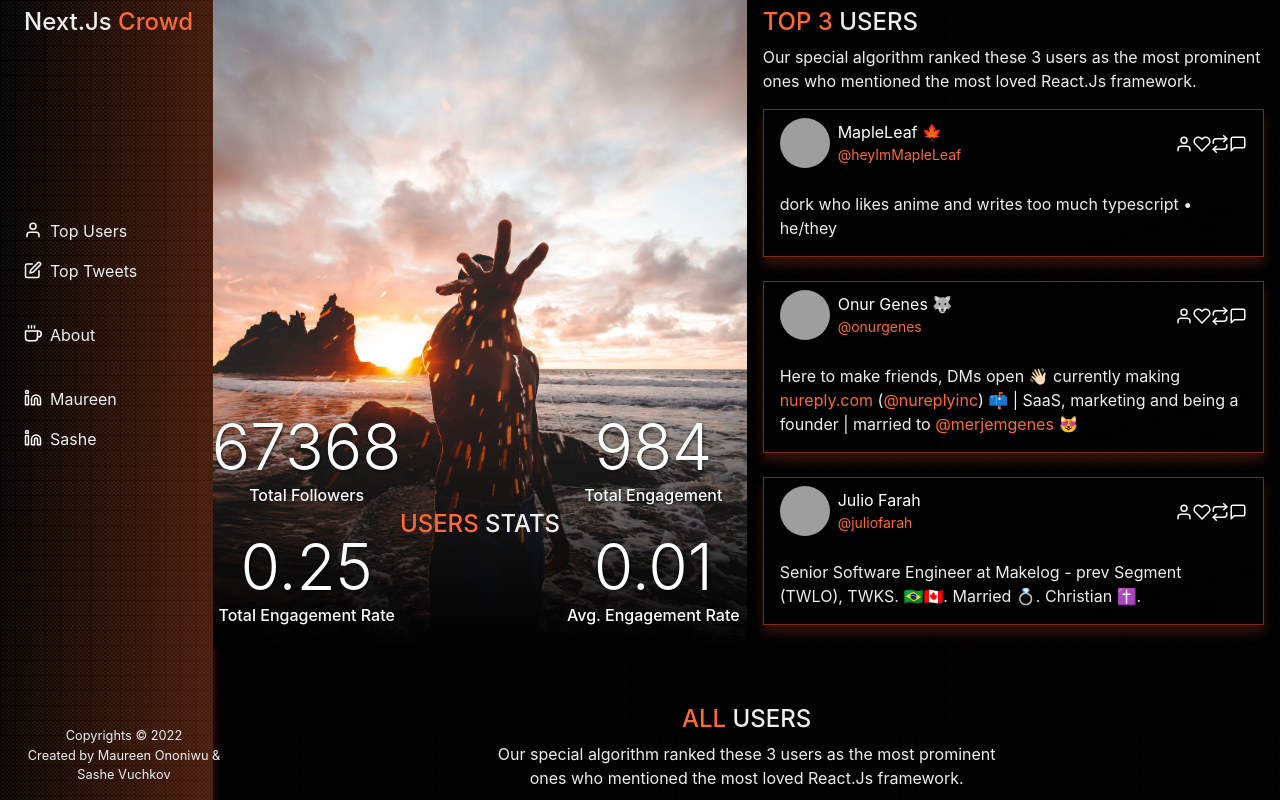
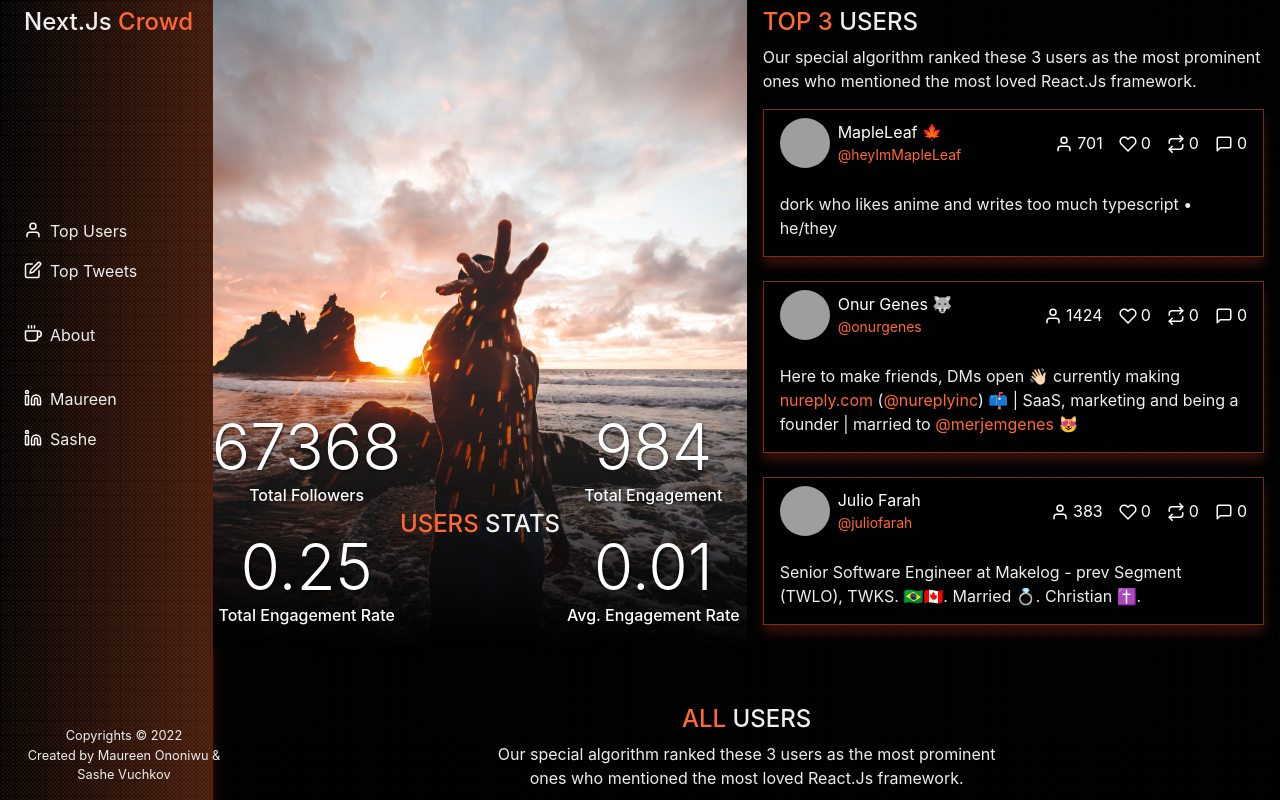
Before and after one commit to SasheVuchkov/nextjs-crowd, a Next.js app: page / in a window 1280 px wide. Shown: the top 800 px of the page. Built offline with nearby package versions, Linux system fonts and the light colour scheme; grey boxes are pictures that could not be loaded; what javascript-time-ago would draw is missing.

Commit message:
Front-end: Create a CardStat react component

```diff
--- a/components/entities/User.tsx
+++ b/components/entities/User.tsx
@@ -2,6 +2,7 @@ import {Card} from 'react-bootstrap';
 import {follower, heart, reply, retweet} from '../../lib/icons';
 import {User as UserEntity} from '../../lib/types';
 import {applyUserDescriptionEntities, colorMentions, formatContent} from '../../lib/utils/formatContent';
+import {CardStat} from '../stats/CardStat';
 
 export type Props = {
     data: UserEntity
@@ -19,18 +20,10 @@ export default function User({data}: Props) {
                                             </span>
 
                     <div className="d-flex">
-                        <div>
-                            {follower}
-                        </div>
-                        <div>
-                            {heart}
-                        </div>
-                        <div>
-                            {retweet}
-                        </div>
-                        <div>
-                            {reply}
-                        </div>
+                        <CardStat stat={data.public_metrics.followers_count} icon={follower} />
+                        <CardStat className="ms-3" stat={0} icon={heart} />
+                        <CardStat className="ms-3" stat={0} icon={retweet} />
+                        <CardStat className="ms-3" stat={0} icon={reply} />
                     </div>
 
                 </div>
--- /dev/null
+++ b/components/stats/CardStat.tsx
@@ -0,0 +1,8 @@
+import React, {ReactElement} from 'react';
+
+export const CardStat = ({stat, icon, className}: {stat: number, icon: ReactElement, className?: string}) => {
+    return (<div className={`d-flex align-items-center ${className}`}>
+        {icon}
+        <span className="ms-1">{stat}</span>
+    </div>);
+}
```
